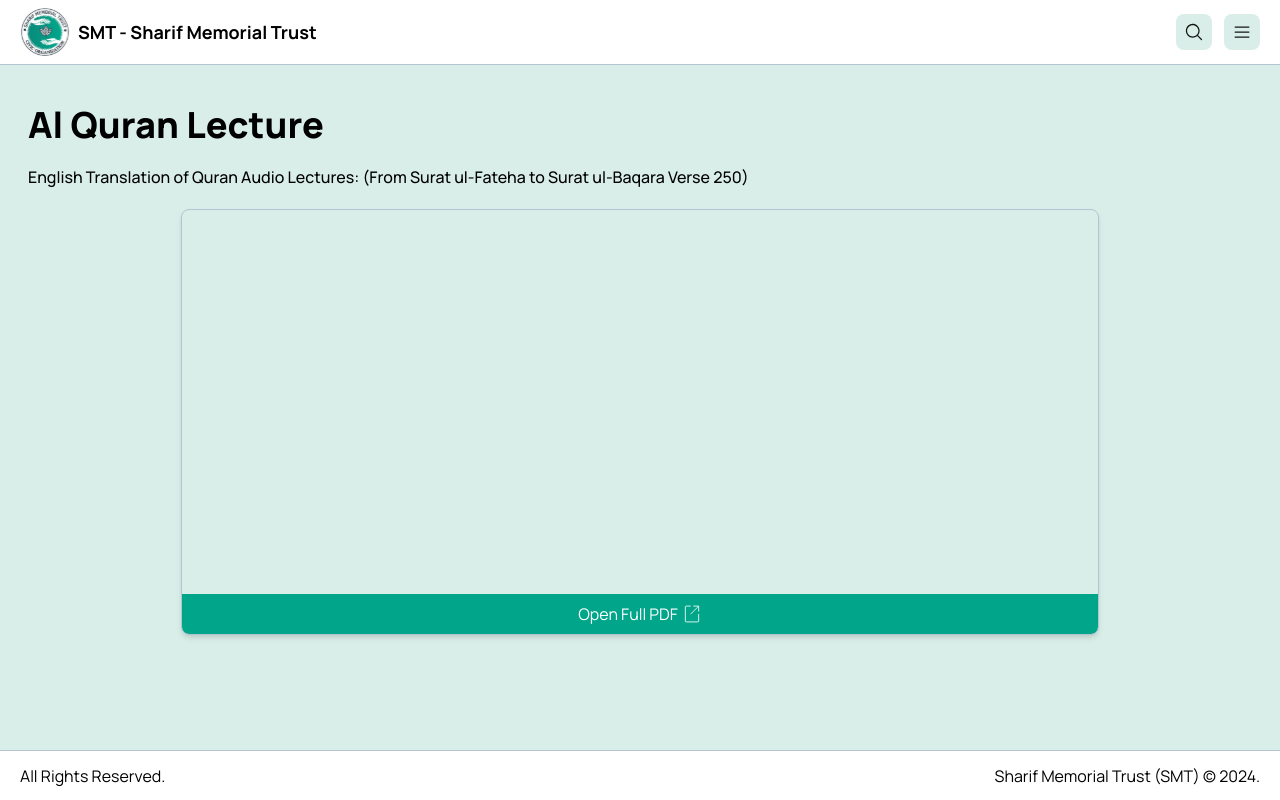
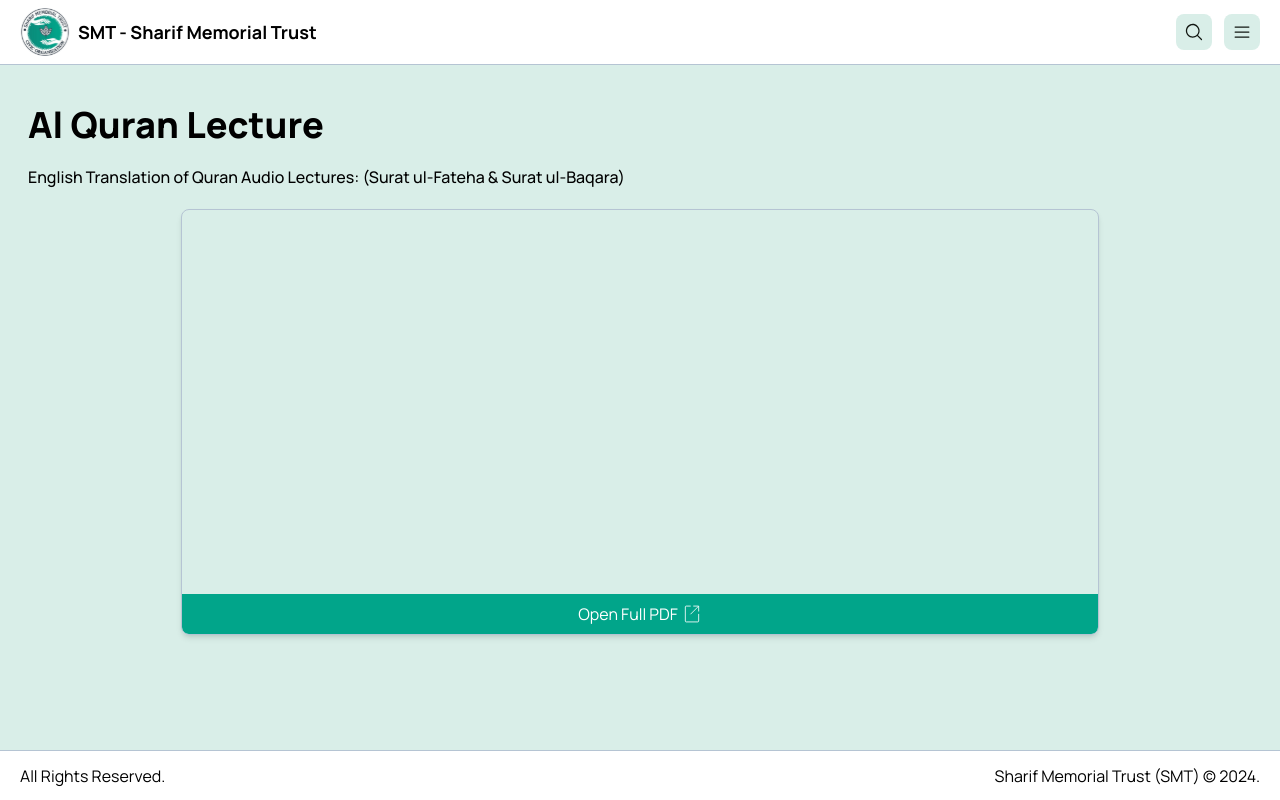
Before and after one commit to ZohaMalik/smt-web, a Vue app: page /iqraTaleemUlQuranAcademy/alQuranLecture in a window 1280 px wide. Built offline with nearby package versions, Linux system fonts and the light colour scheme.

Commit message:
Quran Lecture Updated

```diff
--- a/src/views/iqraAcademy/quranLecture.vue
+++ b/src/views/iqraAcademy/quranLecture.vue
@@ -8,7 +8,7 @@ import OpenInNewTabImage from '@/assets/images/iqraTaleemUlQuranAcademy/QuranLec
 <template>
     <div class="screenContainerDiv fade-in text-center sm:text-left bg-green-100">
         <h1 class="font-extrabold text-4xl mb-5">Al Quran Lecture</h1>
-        <div class="font-medium mb-5">English Translation of Quran Audio Lectures: (From Surat ul-Fateha to Surat ul-Baqara Verse 250)</div>
+        <div class="font-medium mb-5">English Translation of Quran Audio Lectures: (Surat ul-Fateha & Surat ul-Baqara)</div>
         <div class="border rounded-lg overflow-hidden shadow-md w-3/4 mx-auto">
             <!-- PDF Preview -->
             <iframe :src="QuranLecuturePDF" class="w-full h-96" frameborder="0"></iframe>
```
Also changed, not shown: remaining.txt, 2 other files (tests, documents, lock files or other folders).
